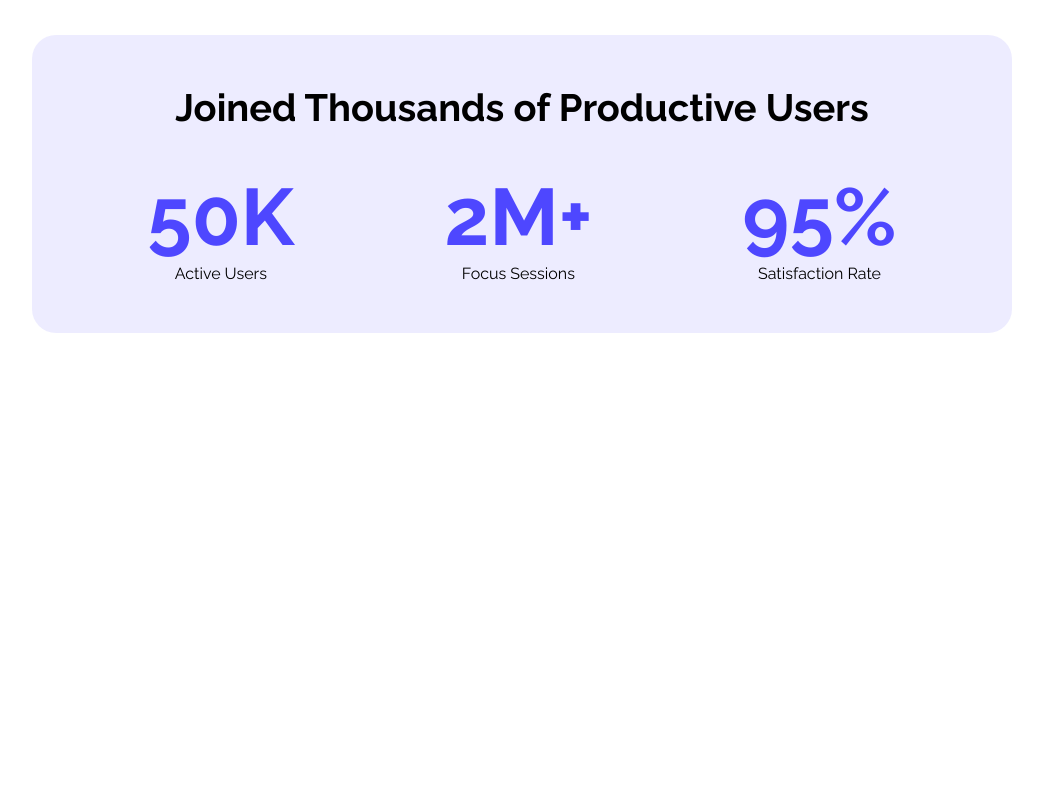
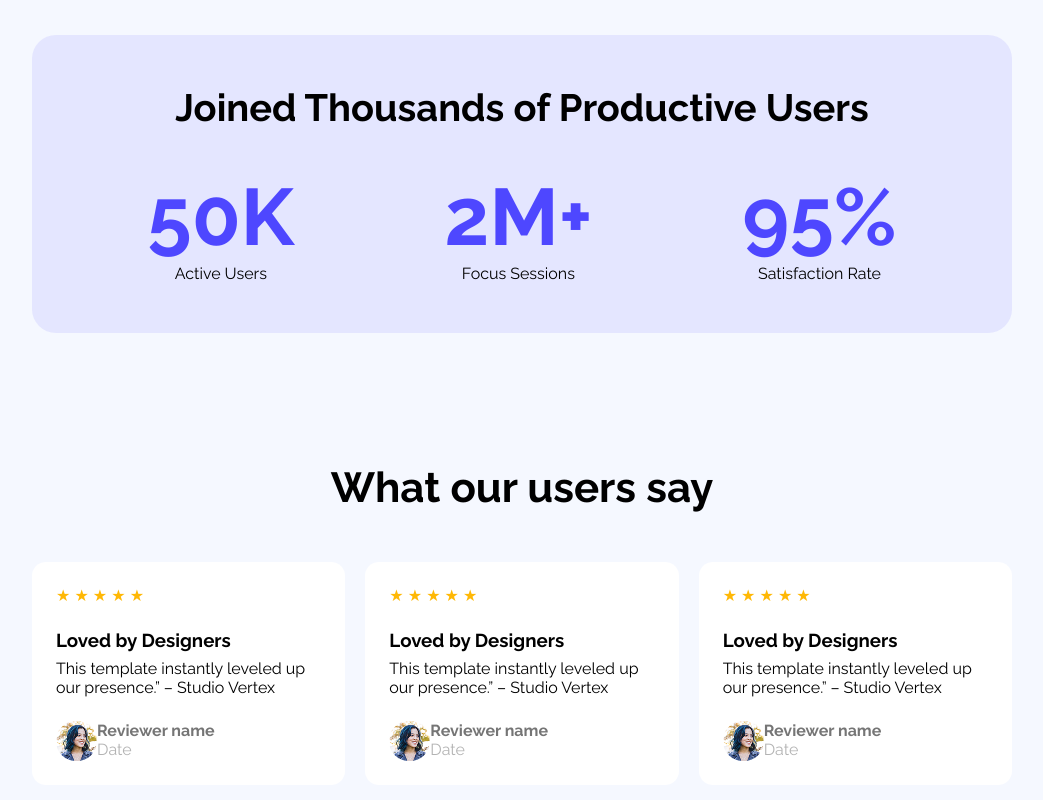
Before and after one commit to Mariasara782/landing-launchpad-website, a plain HTML site: page index.html in a window 1280 px wide. Shown: the part 1181-1981 px from the top of the page, without its empty margins (118-1161 px from the left). Before the commit the page ends 1644 px from the top, so only its background shows below. Drawn offline with Linux system fonts and the light colour scheme.

Commit message:
added rating section

```diff
--- a/index.html
+++ b/index.html
@@ -44,12 +44,13 @@
 
     </header>
     <main>
-        <section >
+        <section>
             <div class="action-section">
                 <div class="action-description">
                     <h4 class="action-title">See It in Action</h4>
 
-                <p class="action-subtitle">Explore the live preview and imagine your brand in this bold new look.</p>
+                    <p class="action-subtitle">Explore the live preview and imagine your brand in this bold new look.
+                    </p>
                     <button class="btn-primary">Launch Live Preview</button>
                 </div>
                 <div>
@@ -63,7 +64,7 @@
         <section class="productive-users-section ">
             <h3 class="users-title">Joined Thousands of Productive Users</h3>
             <div class="users-info .inter">
-                <div >
+                <div>
                     <h3 class="users-subtitle">50K</h3>
                     <p class="">Active Users</p>
                 </div>
@@ -79,6 +80,58 @@
 
 
 
+        </section>
+        <section class="rating-section">
+            <h3 class="rating-main-title">What our users say</h3>
+            <div class="rating">
+                <div class="rating-box">
+                    <p class="stars"> &#9733; &#9733; &#9733; &#9733; &#9733; </p>
+                    <h3 class="rating-title">Loved by Designers</h3>
+                    <p>This template instantly leveled up our presence.” – Studio Vertex</p>
+                    <div class="reviewer">
+
+
+                        <img src="Assets/avatar.png" alt="">
+                        <div>
+                            <p class="name">Reviewer name</p>
+                            <p class="date">Date</p>
+                        </div>
+
+
+                    </div>
+
+                </div>
+                <div class="rating-box">
+                    <p class="stars"> &#9733; &#9733; &#9733; &#9733; &#9733;</p>
+                    <h3 class="rating-title">Loved by Designers</h3>
+                    <p>This template instantly leveled up our presence.” – Studio Vertex</p>
+                    <div class="reviewer">
+
+
+                        <img src="Assets/avatar.png" alt="">
+                        <div>
+                            <p class="name">Reviewer name</p>
+                            <p class="date">Date</p>
+                        </div>
+
+                    </div>
+                </div>
+                <div class="rating-box">
+                    <p class="stars"> &#9733; &#9733; &#9733; &#9733; &#9733;</p>
+                    <h3 class="rating-title">Loved by Designers</h3>
+                    <p>This template instantly leveled up our presence.” – Studio Vertex</p>
+                    <div class="reviewer">
+
+
+                        <img src="Assets/avatar.png" alt="">
+                        <div>
+                            <p class="name">Reviewer name</p>
+                            <p class="date">Date</p>
+                        </div>
+
+                    </div>
+                </div>
+            </div>
         </section>
 
 
--- a/styles/styles.css
+++ b/styles/styles.css
@@ -1,6 +1,8 @@
 * {
     margin: 0px;
 }
+/* body related styles */
+body{background-color:#F5F8FF}
 
 .raleway {
     font-family: "Raleway", sans-serif;
@@ -152,3 +154,54 @@ img {
     color: #4E47FF;
 
 }
+
+/* rating related styles */
+.rating-section {
+    margin: 0px 150px 135px;
+
+}
+
+.rating-main-title {
+    text-align: center;
+}
+
+.rating {
+    display: flex;
+    gap: 20px;
+}
+
+.rating-main-title {
+    font-weight: bold;
+    font-size: 42px;
+    margin-bottom: 50px;
+}
+
+.rating-box {
+    background-color:#FFFFFF;
+
+
+
+    border-radius: 14px;
+    padding: 24px 24px;
+}
+
+
+.stars {
+    color: #FFB805;
+    margin-bottom: 24px;
+}
+.rating-title{margin-bottom: 8px;}
+
+.reviewer {
+    display: flex;
+    margin-top: 24px;
+}
+
+.name {
+    font-weight: bold;
+    color: #757575;
+}
+
+.date {
+    color: #B3B3B3;
+}
```
Lines whose indentation alone changed are shown as unchanged.
